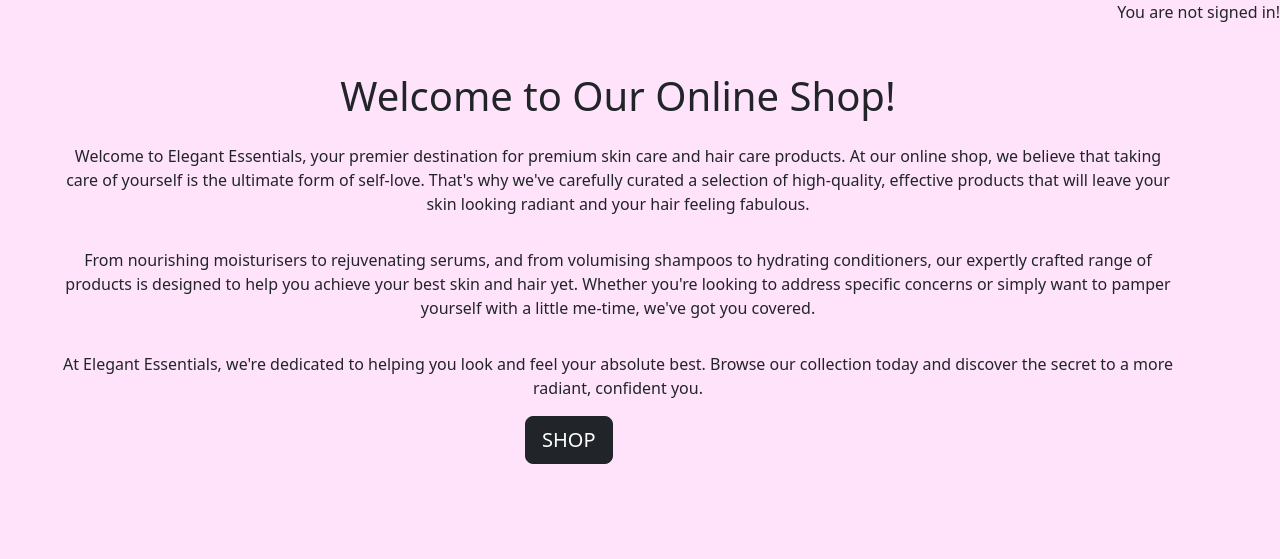
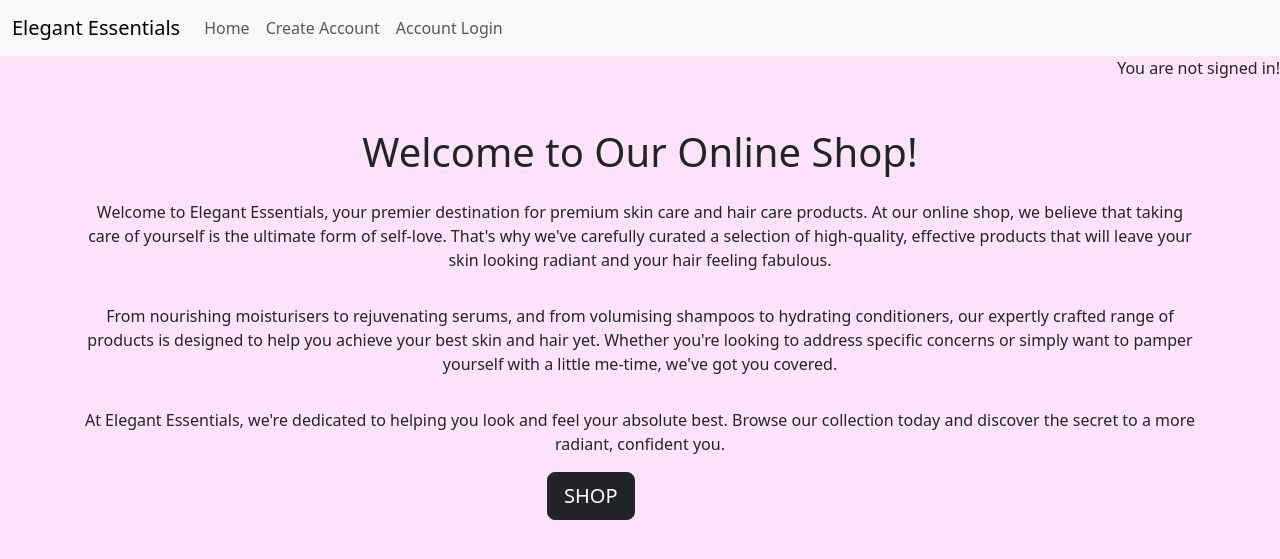
Before and after one commit to runabrandes/pp5-elegant-essentials, a Django app: page / in a window 1280 px wide. Shown: the top 559 px of the page. Run offline with Django 5.2, Linux system fonts and the light colour scheme; some libraries are stand-ins or nearby versions.

Commit message:
Added navbar to base.html

```diff
--- a/home_page/templates/home_page/index.html
+++ b/home_page/templates/home_page/index.html
@@ -3,7 +3,7 @@
 
 {% block content %}
 
-<div class="container m-5 col-12">
+<div class="container col-12 mt-5">
     <div class="row">
         <h1 class="text-center">Welcome to Our Online Shop!</h1>
         <p class="text-center mt-3"> Welcome to Elegant Essentials, your premier destination for premium skin care and
--- a/templates/base.html
+++ b/templates/base.html
@@ -29,11 +29,6 @@
 </head>
 
 <body>
-    <!--Nav here-->
-    <header class="container-fluid fixed-top">
-
-
-    </header>
 
     {% if messages %}
     <div class="messages">
@@ -41,15 +36,60 @@
     </div>
     {% endif %}
 
-    {% block page_header %}{% endblock %}
+    <!--Header and Navbar-->
+    <header>
+        <nav class="navbar navbar-expand-lg bg-light">
+            <div class="container-fluid">
+                <a class="navbar-brand" href="{% url 'home' %}">Elegant Essentials</a>
+                <button class="navbar-toggler bg-light navbar-btn" type="button" data-bs-toggle="collapse"
+                    data-bs-target="#navbarNav" aria-controls="navbarNav" aria-expanded="false"
+                    aria-label="Toggle navigation">
+                    <span class="navbar-toggler-icon text-body"></span>
+                </button>
+                <div class="collapse navbar-collapse" id="navbarNav">
+                    <ul class="navbar-nav">
+                        <li class="nav-item">
+                            <a class="nav-link {% if request.path == home_url %}active" aria-current="page{% endif %}"
+                                href="{% url 'home' %}">Home</a>
+                        </li>
+                        {% if user.is_authenticated %}
+                        <li class="nav-item">
+                            <a class="nav-link
+                      {% if request.path == shop_url %}active" aria-current="page{% endif %}"
+                                href="{% url 'shop' %}">Shop</a>
+                        </li>
+                        <li class="nav-item">
+                            <a class="nav-link {% if request.path == logout_url %}active" aria-current="page{% endif %}"
+                                href="{% url 'account_logout' %}">Account Logout</a>
+                        </li>
+                        {% else %}
+                        <li class="nav-item">
+                            <a class="nav-link {% if request.path == signup_url %}active" aria-current="page{% endif %}"
+                                href="{% url 'account_signup' %}">Create Account</a>
+                        </li>
+                        <li class="nav-item">
+                            <a class="nav-link {% if request.path == login_url %}active" aria-current="page{% endif %}"
+                                href="{% url 'account_login' %}">Account Login</a>
+                        </li>
+                        {% endif %}
+                    </ul>
+                </div>
+            </div>
+        </nav>
+    </header>
 
     <main class="justify-content-center">
         {% if user.is_authenticated %}
-        <p class="text-end ">Welcome, !</p>
+        <p class="text-end ">Welcome, {{ user }} !</p>
         {% else %}
         <p class="text-end ">You are not signed in!</p>
 
         {% endif %}
+
+        {% block page_header %}
+
+        {% endblock %}
+
 
         {% block content %}
         <!-- Content from linked HTML files will appear here -->
```
